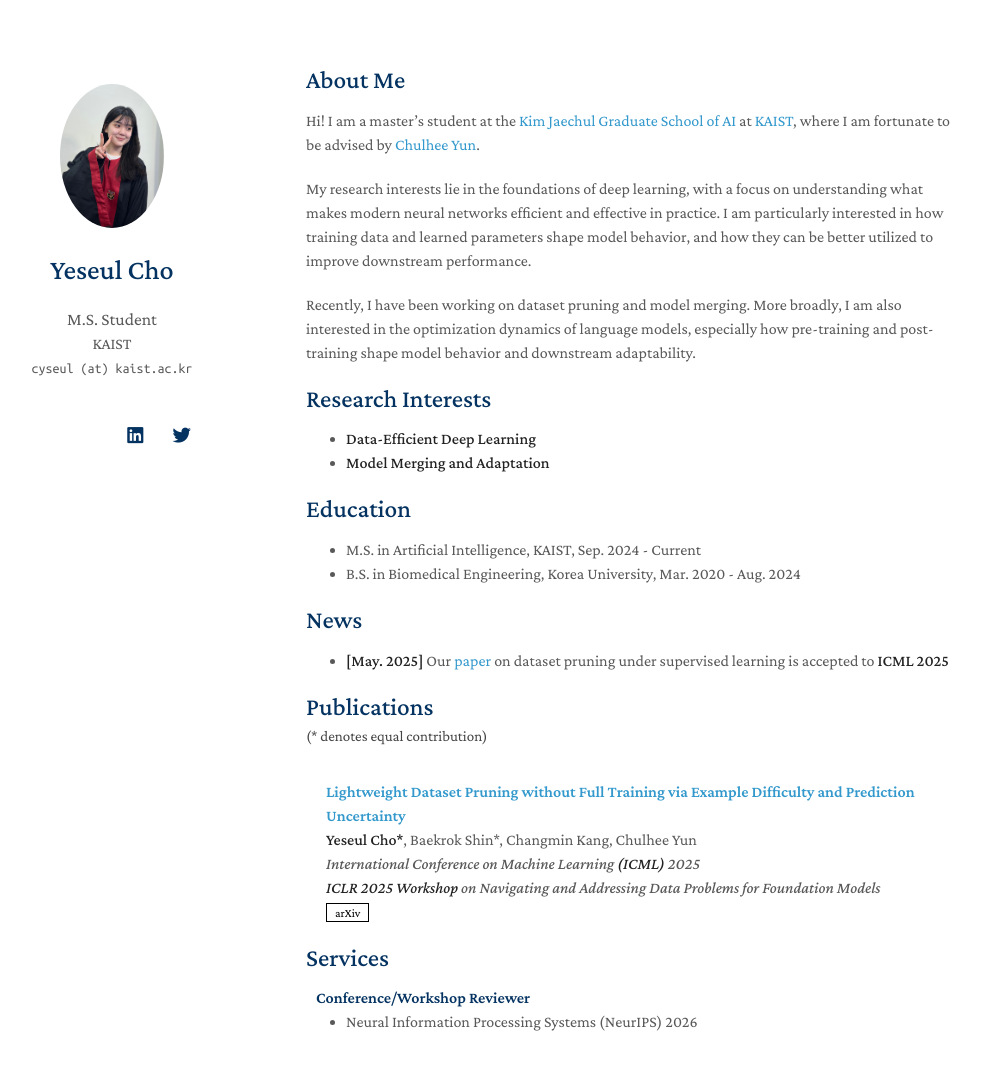
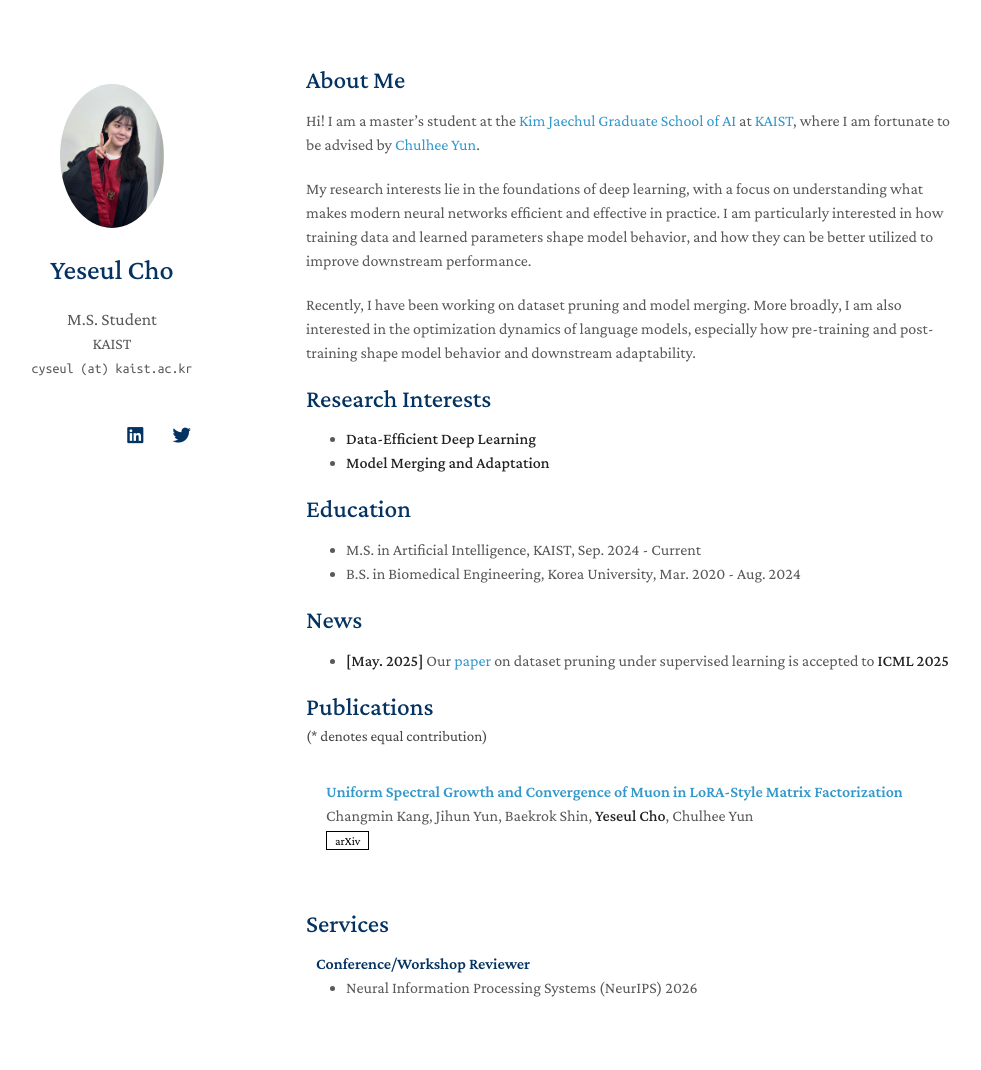
Before and after one commit to cyseul/cyseul.github.io, a Jekyll site: the page built from index.md, in a window 1280 px wide and 1113 px high. Shown: the top 1070 px of the window, without its empty margins (164-1145 px from the left). Built offline with Jekyll 4.4.1, drawn with Linux system fonts in a browser that asks for light colours; nearby versions of some CDN libraries; a style sheet for code colours, icons or effects is not loaded; our own code applies the rules of GitHub Pages for plain Markdown files.

```diff
--- a/_data/publications.yml
+++ b/_data/publications.yml
@@ -4,3 +4,10 @@ main:
     conference: International Conference on Machine Learning <strong>(ICML)</strong> 2025
     workshop: <strong>ICLR 2025 Workshop</strong> on Navigating and Addressing Data Problems for Foundation Models
     arxiv: https://arxiv.org/abs/2502.06905
+
+main:
+  - title: "Uniform Spectral Growth and Convergence of Muon in LoRA-Style Matrix Factorization"
+    authors: Changmin Kang, Jihun Yun, Baekrok Shin, <strong>Yeseul Cho</strong>, Chulhee Yun
+    conference:
+    workshop:
+    arxiv: https://arxiv.org/abs/2602.06385
```
